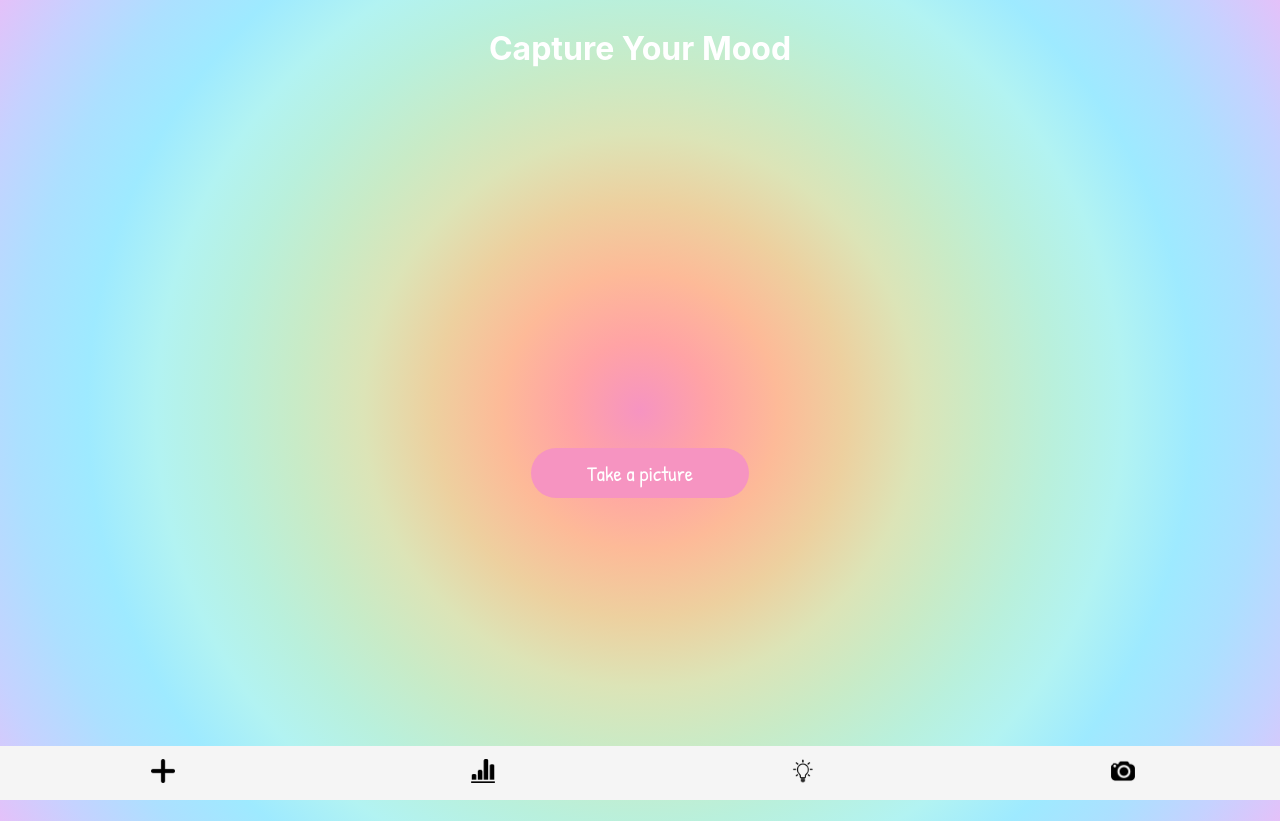
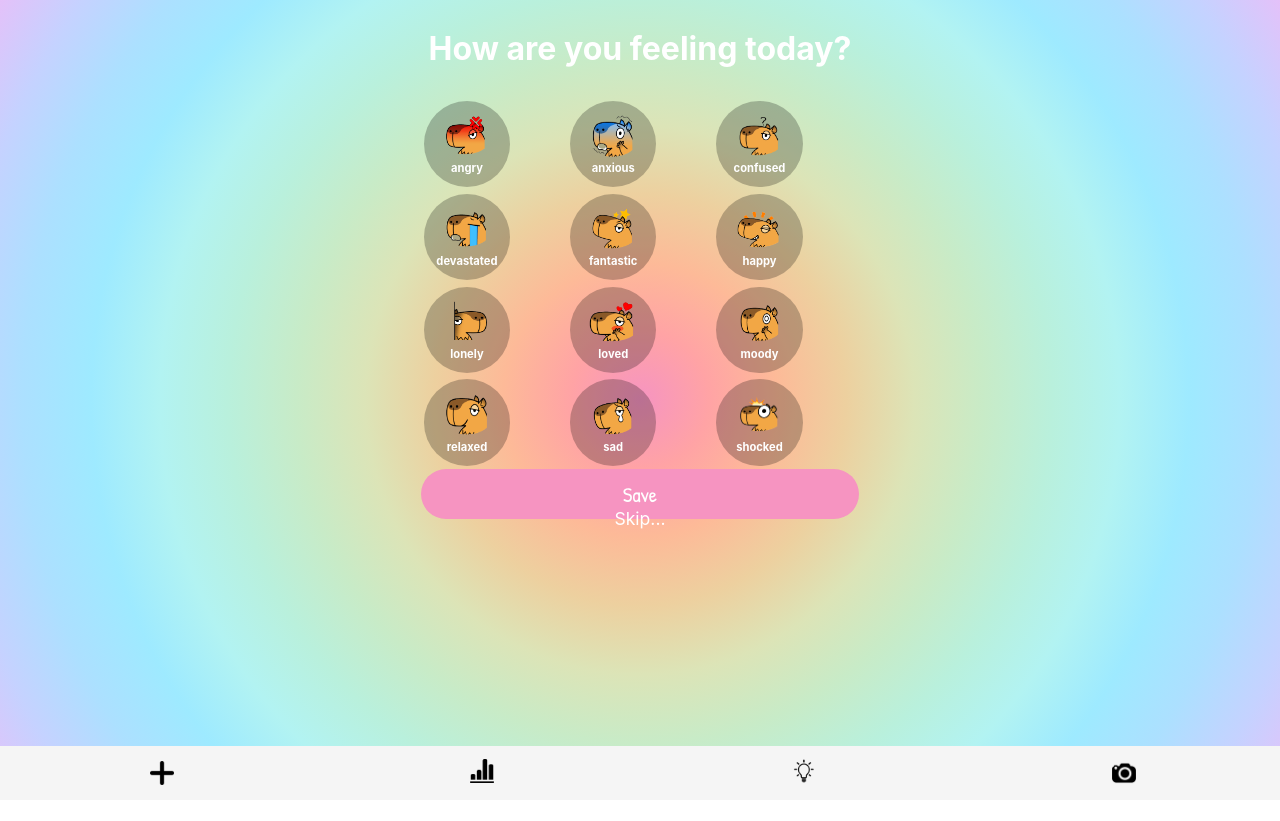
Before and after one commit to GabriellaSimeonova/Smart-mobile--Mood-Predictor-App, a React (Create React App) app: page / in a window 1280 px wide. After the commit the page ends 800 px from the top, so only its background shows below. Built offline with nearby package versions, Linux system fonts and the light colour scheme; no server answers.

Commit message:
routing included, app.js added, new npm installed

```diff
--- a/package.json
+++ b/package.json
@@ -4,11 +4,13 @@
   "private": true,
   "dependencies": {
     "@fortawesome/fontawesome-free": "^6.3.0",
+    "@material-ui/core": "^4.12.4",
     "@testing-library/jest-dom": "^5.16.5",
     "@testing-library/react": "^13.4.0",
     "@testing-library/user-event": "^13.5.0",
     "react": "^18.2.0",
     "react-dom": "^18.2.0",
+    "react-router-dom": "^6.8.2",
     "react-scripts": "5.0.1",
     "react-webcam": "^7.0.1",
     "web-vitals": "^2.1.4"
--- /dev/null
+++ b/src/App.js
@@ -0,0 +1,25 @@
+
+import React from 'react';
+import ReactDOM from 'react-dom/client';
+import './index.css';
+import NavBar from './NavBar';
+import Quiz from './Quiz';
+import Camera from './Camera'
+import reportWebVitals from './reportWebVitals';import { BrowserRouter, Routes, Route } from 'react-router-dom';
+
+
+function App() {
+  return (
+
+      <BrowserRouter>
+      <NavBar/>
+        <Routes>
+          <Route path='/' element={<Quiz />} />
+          <Route path='/Camera' element={<Camera />} />
+          <Route path='/Quiz' element={<Quiz />} />
+        </Routes>
+      </BrowserRouter>
+  );
+}
+
+export default App;
--- a/src/NavBar.css
+++ b/src/NavBar.css
@@ -21,7 +21,15 @@
   width: 1.5rem;
   padding: 0.5rem;
 }
+
 .current{
   background-color: var(--pink);
   border-radius: 100%;
 }
+
+div > a{
+  display: flex;
+  height: 1.5rem;
+  width: 1.5rem;
+  padding: 0.4rem;
+}
--- a/src/NavBar.js
+++ b/src/NavBar.js
@@ -4,11 +4,11 @@ import plus from './resources/icons/plus.png';
 import stats from './resources/icons/stats.png';
 import camera from './resources/icons/camera.png';
 import bulb from './resources/icons/bulb.png';
+import { Link, useNavigate } from 'react-router-dom';
 
 function NavBar() {
-
+  const navigate = useNavigate();
   const [currentItem, setCurrentItem] = useState(null);
-
   const handleClick = (item) => {
     setCurrentItem(item);
   };
@@ -16,19 +16,19 @@ function NavBar() {
   return(
   <nav className='navbar'>
     <div id="plus" className={currentItem  === 'plus' ? 'current' : ''} onClick={() => handleClick('plus')}>
-    <img  src={plus} alt="My Icon" />
+   <Link to={'/Quiz'}> <img   src={plus} alt="My Icon" /></Link>
     </div>
+
     <div id="stats" className={currentItem  === 'stats' ? 'current' : ''} onClick={() => handleClick('stats')}>
     <img  src={stats} alt="My Icon" />
+    </div>
 
-    </div>
     <div id="bulb" className={currentItem  === 'bulb' ? 'current' : ''} onClick={() => handleClick('bulb')}>
     <img  src={bulb} alt="My Icon" />
+    </div>
 
-    </div>
     <div id="camera" className={currentItem  === 'camera' ? 'current' : ''} onClick={() => handleClick('camera')}>
-    <img  src={camera} alt="My Icon" />
-
+    <Link to={'/Camera'}><img  src={camera} alt="My Icon" /></Link>
     </div>
   </nav>
 )
--- a/src/PinkButton.js
+++ b/src/PinkButton.js
@@ -6,7 +6,7 @@ function PinkButton(props) {
 
   return(
     <>
-    <button className='pink-button' onClick={console.log('click')}>
+    <button className='pink-button'>
         {props.text}
     </button>
     <p className='small-text'>{props.smalltext}</p>
--- a/src/index.js
+++ b/src/index.js
@@ -4,14 +4,14 @@ import './index.css';
 import NavBar from './NavBar';
 import Quiz from './Quiz';
 import Camera from './Camera'
+import App from './App'
 import reportWebVitals from './reportWebVitals';
 
 
 const root = ReactDOM.createRoot(document.getElementById('root'));
 root.render(
   <React.StrictMode>
-    <Camera/>
-   <NavBar/>
+  <App/>
   </React.StrictMode>
 );
 
```
Also changed, not shown: 1 other file (tests, documents, lock files or other folders).
